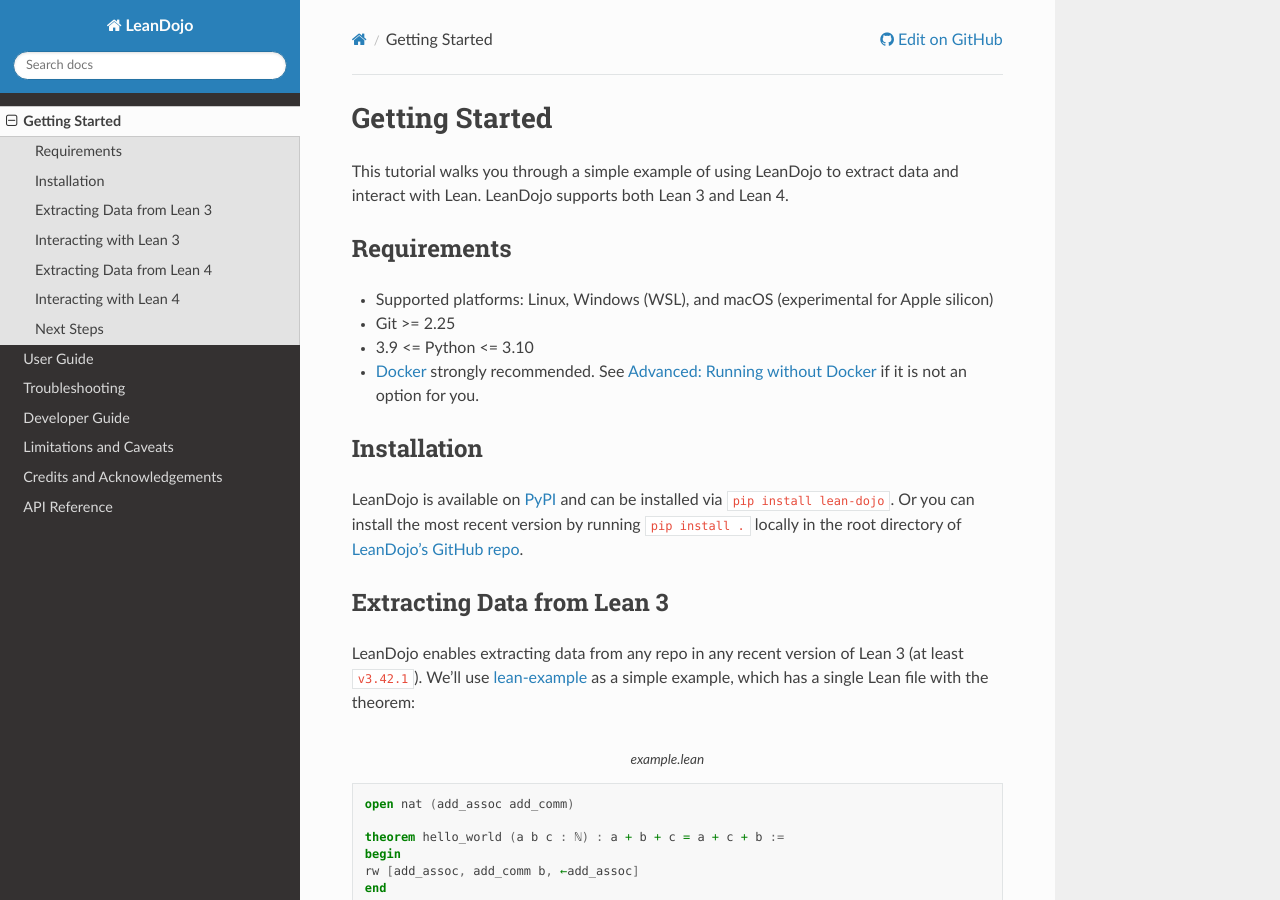
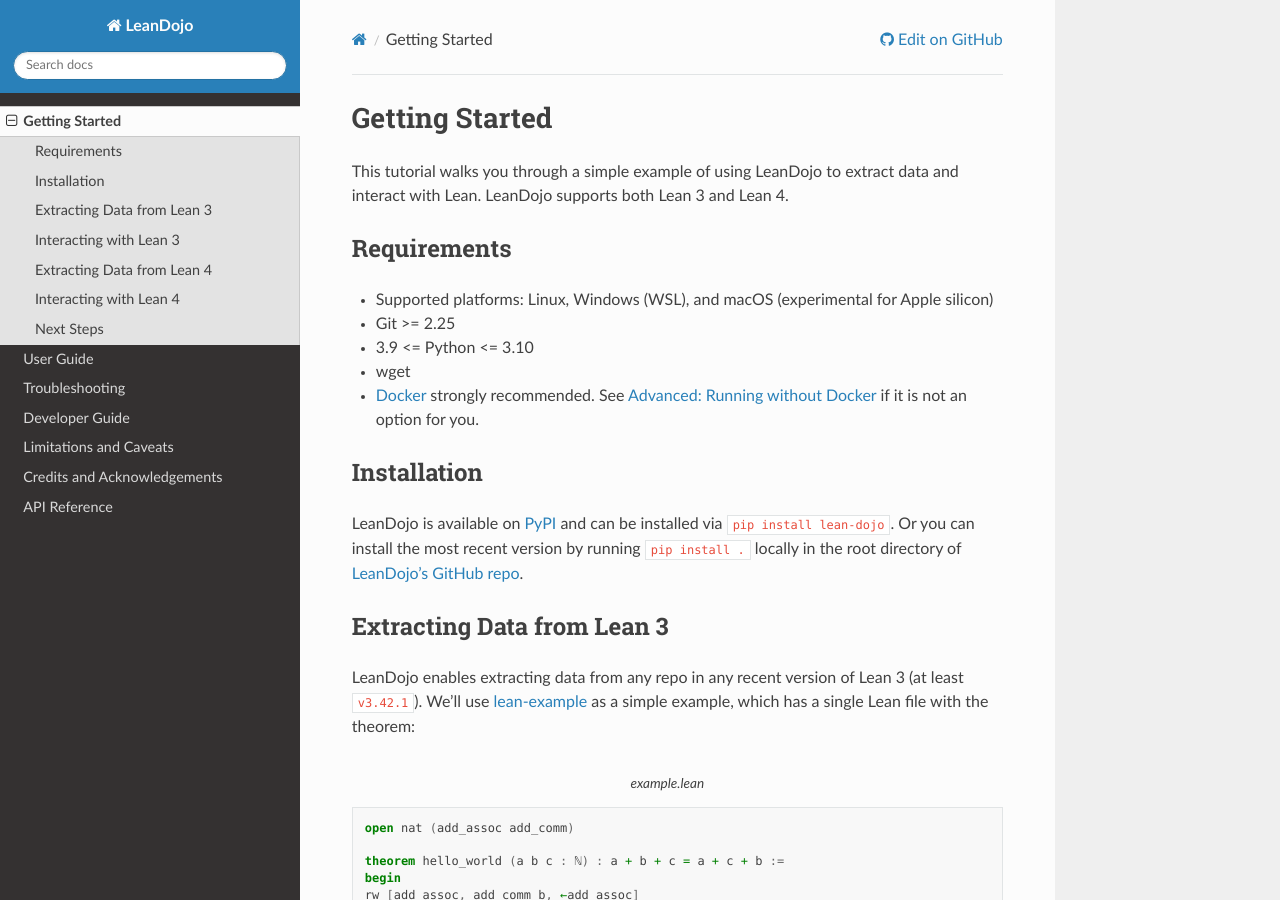
Before and after one commit to lean-dojo/LeanDojo, a Sphinx documentation site: the page built from docs/source/getting-started.rst, in a window 1280 px wide and 900 px high. Built offline with Sphinx 7.4.7 and the Read the Docs theme 2.0.0, drawn with Linux system fonts in a browser that asks for light colours.

Commit message:
add wget requirement

```diff
--- a/docs/source/getting-started.rst
+++ b/docs/source/getting-started.rst
@@ -13,6 +13,7 @@
 * Supported platforms: Linux, Windows (WSL), and macOS (experimental for Apple silicon)
 * Git >= 2.25
 * 3.9 <= Python <= 3.10
+* wget
 * `Docker <https://www.docker.com/>`_ strongly recommended. See :ref:`running-without-docker` if it is not an option for you.
 
 
```
Also changed, not shown: README.md (+1 -0 lines).
